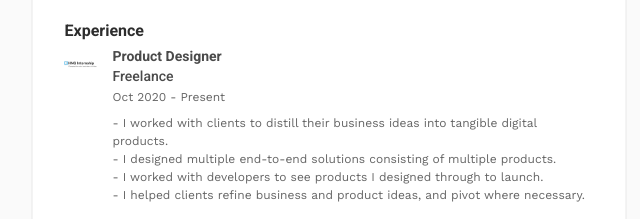
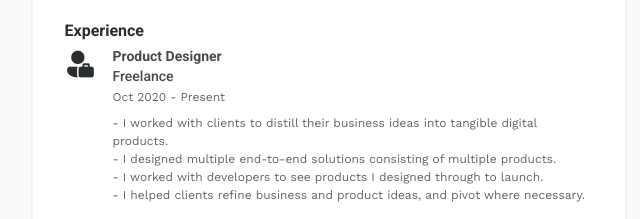
Before and after one commit to the-genesis/my-cv, a plain HTML site: page index.html in a window 1280 px wide. Shown: the part 371-590 px from the top of the page, 311-951 px from the left. Drawn offline with nearby package versions, Linux system fonts and the light colour scheme.

Commit message:
changed freelance experience icon

```diff
--- a/index.html
+++ b/index.html
@@ -42,7 +42,7 @@
         <div class="section experience">
             <h4>Experience</h4>
             <div class="experience-wrapper">
-                <img src="assets/hng-logo.png" alt="">
+                <img src="assets/person-icon.png" alt="">
                 <div class="experience-container">
                     <h5>Product Designer</h5>
                     <h6>Freelance</h6>
```
